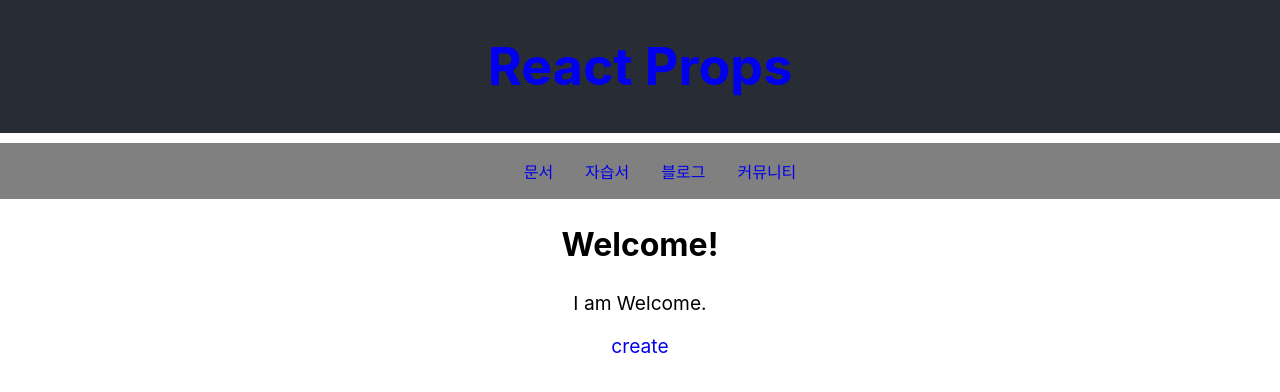
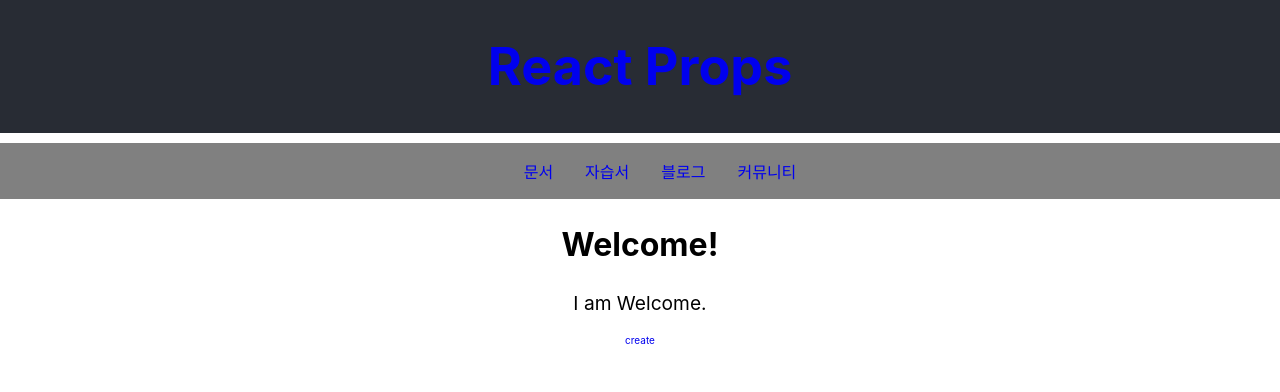
Before and after one commit to focus5n/toy-react, a React (Create React App) app: page / in a window 1280 px wide. Shown: the top 392 px of the page. Built offline with nearby package versions, Linux system fonts and the light colour scheme.

Commit message:
STD CREATE

```diff
--- a/src/App.css
+++ b/src/App.css
@@ -39,7 +39,3 @@ li {
 .Article p {
   font-size: 1.2rem;
 }
-
-#CreateButton {
-  font-size: 1.2rem;
-}
--- a/src/App.js
+++ b/src/App.js
@@ -1,3 +1,5 @@
+// noinspection JSUnresolvedVariable
+
 import './App.css';
 import {useState} from "react";
 
@@ -74,6 +76,7 @@ function App() {
         content = <Create onCreate={(_title, _body) => {
             const newTopic = {id: nextId, title: _title, body: _body}
             const newTopics = [...topics];
+            // noinspection JSCheckFunctionSignatures
             newTopics.push(newTopic);
 
             setTopics(newTopics);
```
Also changed, not shown: 2 other files (tests, documents, lock files or other folders).
